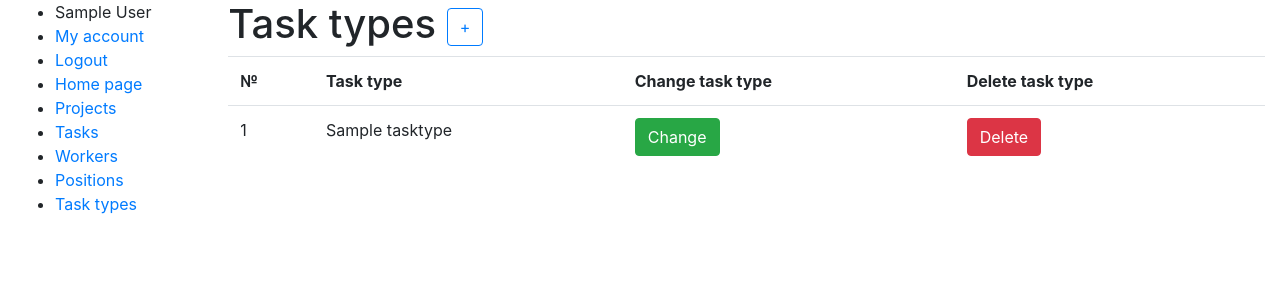
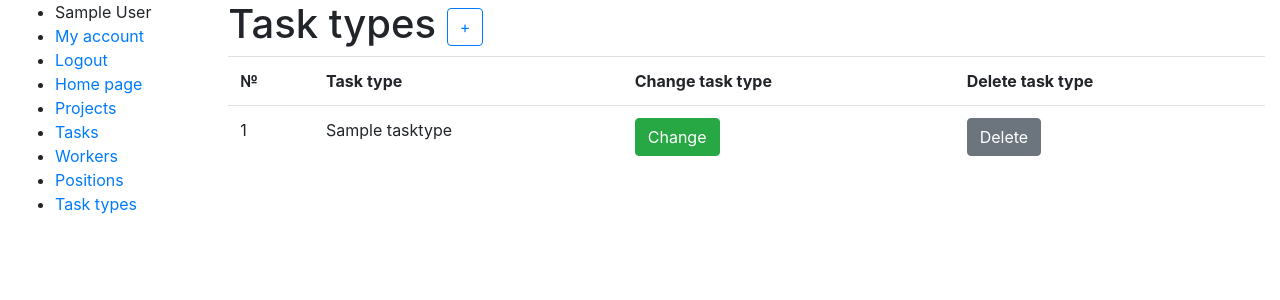
Before and after one commit to vkrasnovyd/project-management-platform, a Django app: page /task_types/ in a window 1280 px wide. Shown: the top 300 px of the page. Run offline with Django 4.2, Linux system fonts and the light colour scheme; a user stored in the database is signed in; tables that the repository leaves empty hold one stand-in row (values such as "Sample post").

Commit message:
Update TaskTypeListView
Replaced 'Delete' button for task_type with id 1 (default value for
method 'models.SET_DEFAULT') with inactive placeholder to protect it
from the occasional removing.

```diff
--- a/templates/task_manager/task_type_list.html
+++ b/templates/task_manager/task_type_list.html
@@ -25,7 +25,14 @@
         <td>{{ task_type.id }}</td>
         <td>{{ task_type.name }}</td>
         <td><a href="{% url 'task_manager:task-type-update' pk=task_type.id %}?next={% url 'task_manager:task-type-list' %}" class="btn btn-success">Change</a></td>
-        <td><a href="{% url 'task_manager:task-type-delete' pk=task_type.id %}?next={% url 'task_manager:task-type-list' %}" class="btn btn-danger">Delete</a></td>
+        <td>
+          {% if task_type.id == 1 %}
+            <div class="btn btn-secondary">Delete</div>
+          {% else %}
+            <a href="{% url 'task_manager:task-type-delete' pk=task_type.id %}?next={% url 'task_manager:task-type-list' %}" class="btn btn-danger">Delete</a>
+          {% endif %}
+        </td>
+
       </tr>
     {% endfor %}
   {% endif %}
```
